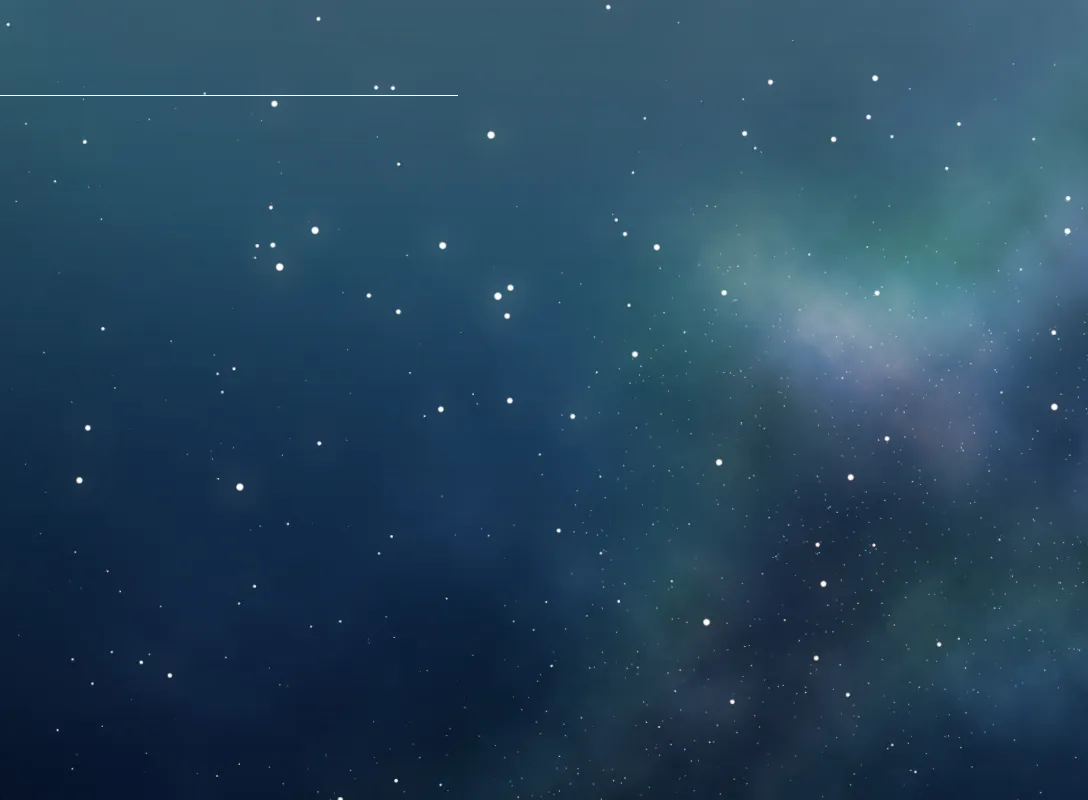
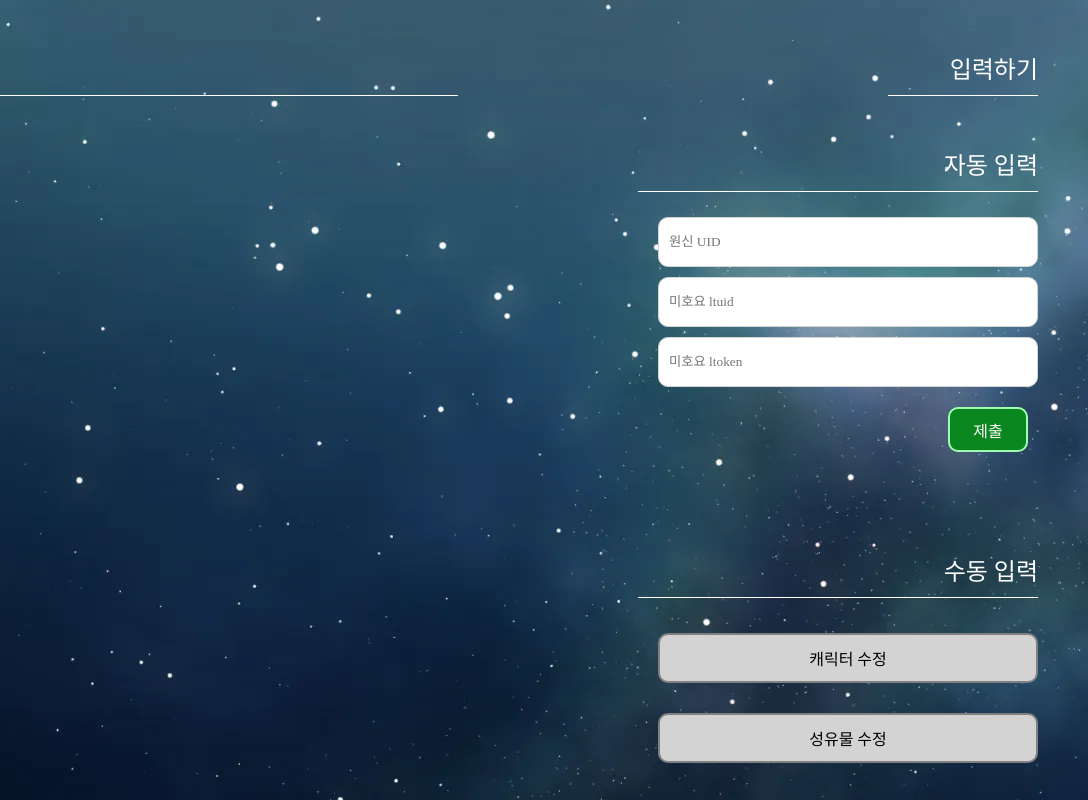
Before and after one commit to eattato/genshin-artifacts, a website: page public/main/index.html in a window 1280 px wide. Shown: the full height of the page, 192-1280 px from the left. Drawn offline with Linux system fonts and the light colour scheme; no server answers; a web font is replaced by a local one.

Commit message:
UI 우측 만듬

```diff
--- a/public/main/css/style.css
+++ b/public/main/css/style.css
@@ -11,12 +11,20 @@
   font-family: "nanum";
 }
 
+a {
+  display: block;
+  text-decoration: none;
+  width: 100%;
+  height: 100%;
+}
+
 body {
   display: flex;
   justify-content: space-between;
   background-image: url("../../resource/images/bg.webp");
 }
 
+/* characters */
 .characters {
   display: flex;
   flex-direction: column;
@@ -43,6 +51,7 @@ body {
   margin-left: 50px;
 }
 
+/* ㄴcharacter card */
 .character_frame {
   position: relative;
   display: flex;
@@ -97,3 +106,81 @@ body {
   border-top: 1px solid gray;
   background-color: white;
 }
+
+/* edit */
+.edit {
+  display: flex;
+  flex-direction: column;
+  align-items: flex-end;
+  width: 400px;
+  height: 100%;
+  margin-right: 50px;
+}
+
+.edit_title {
+  font-size: 24px;
+  color: white;
+  text-align: right;
+  width: 400px;
+  margin-top: 100px;
+  margin-bottom: 20px;
+  padding-bottom: 10px;
+  border-bottom: 1px solid white;
+}
+.edit > .edit_title {
+  width: 150px;
+  margin-top: 50px;
+  margin-bottom: 30px;
+}
+.edit_auto > .edit_title {
+  margin-top: 20px;
+}
+
+/* ㄴedit auto */
+.edit_auto {
+  display: flex;
+  flex-direction: column;
+  align-items: flex-end;
+}
+
+.edit_input {
+  width: 380px;
+  height: 50px;
+  margin: 5px 0;
+  padding-left: 10px;
+  border-radius: 10px;
+  border: 1px solid lightgray;
+}
+
+.edit_submit {
+  width: 80px;
+  height: 45px;
+  margin-top: 15px;
+  margin-right: 10px;
+  text-align: center;
+  line-height: 45px;
+  border-radius: 10px;
+  border: 2px solid #9fffaf;
+  background-color: #09861e;
+}
+.edit_submit > a {
+  color: white;
+}
+
+/* ㄴedit semi */
+.edit_semi {
+  display: flex;
+  flex-direction: column;
+  align-items: flex-end;
+}
+
+.edit_semi > div:nth-child(1n + 2) {
+  width: 380px;
+  height: 50px;
+  margin: 15px 0;
+  border-radius: 10px;
+  border: 2px solid gray;
+  background-color: lightgray;
+  text-align: center;
+  line-height: 50px;
+}
--- a/public/main/index.html
+++ b/public/main/index.html
@@ -12,6 +12,37 @@
       <div class="characters_title">캐릭터 선택</div>
       <div class="character_list"></div>
     </div>
-    <div class="edit"></div>
+    <div class="edit">
+      <div class="edit_title">입력하기</div>
+      <div class="edit_auto">
+        <div class="edit_title">자동 입력</div>
+        <input class="edit_input" id="uid" type="text" placeholder="원신 UID" />
+        <input
+          class="edit_input"
+          id="ltuid"
+          type="text"
+          placeholder="미호요 ltuid"
+        />
+        <input
+          class="edit_input"
+          id="ltoken"
+          type="text"
+          placeholder="미호요 ltoken"
+        />
+
+        <div class="edit_submit">
+          <a href="">제출</a>
+        </div>
+      </div>
+      <div class="edit_semi">
+        <div class="edit_title">수동 입력</div>
+        <div class="edit_character">
+          <a href="">캐릭터 수정</a>
+        </div>
+        <div class="edit_artifacts">
+          <a href="">성유물 수정</a>
+        </div>
+      </div>
+    </div>
   </body>
 </html>
```
